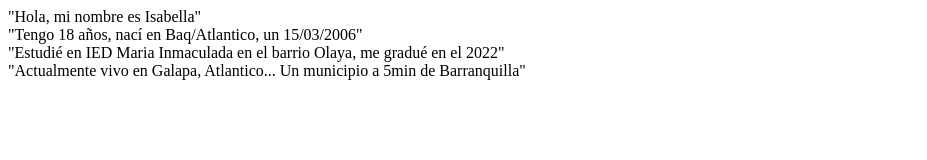
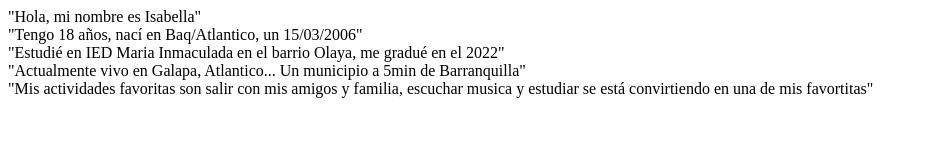
Before and after one commit to Isa-G88/practicando_bp, a plain HTML site: page index.html in a window 1280 px wide. Shown: the whole page, without its empty margins (0-927 px from the left). Drawn offline with Linux system fonts and the light colour scheme.

Commit message:
Add info about me: what i like to do

```diff
--- a/index.html
+++ b/index.html
@@ -10,5 +10,6 @@
     <div>"Tengo 18 años, nací en Baq/Atlantico, un 15/03/2006"</div>
     <div>"Estudié en IED Maria Inmaculada en el barrio Olaya, me gradué en el 2022"</div>
     <div>"Actualmente vivo en Galapa, Atlantico... Un municipio a 5min de Barranquilla"</div>
+    <div>"Mis actividades favoritas son salir con mis amigos y familia, escuchar musica y estudiar se está convirtiendo en una de mis favortitas"</div>
 </body>
 </html>
```
